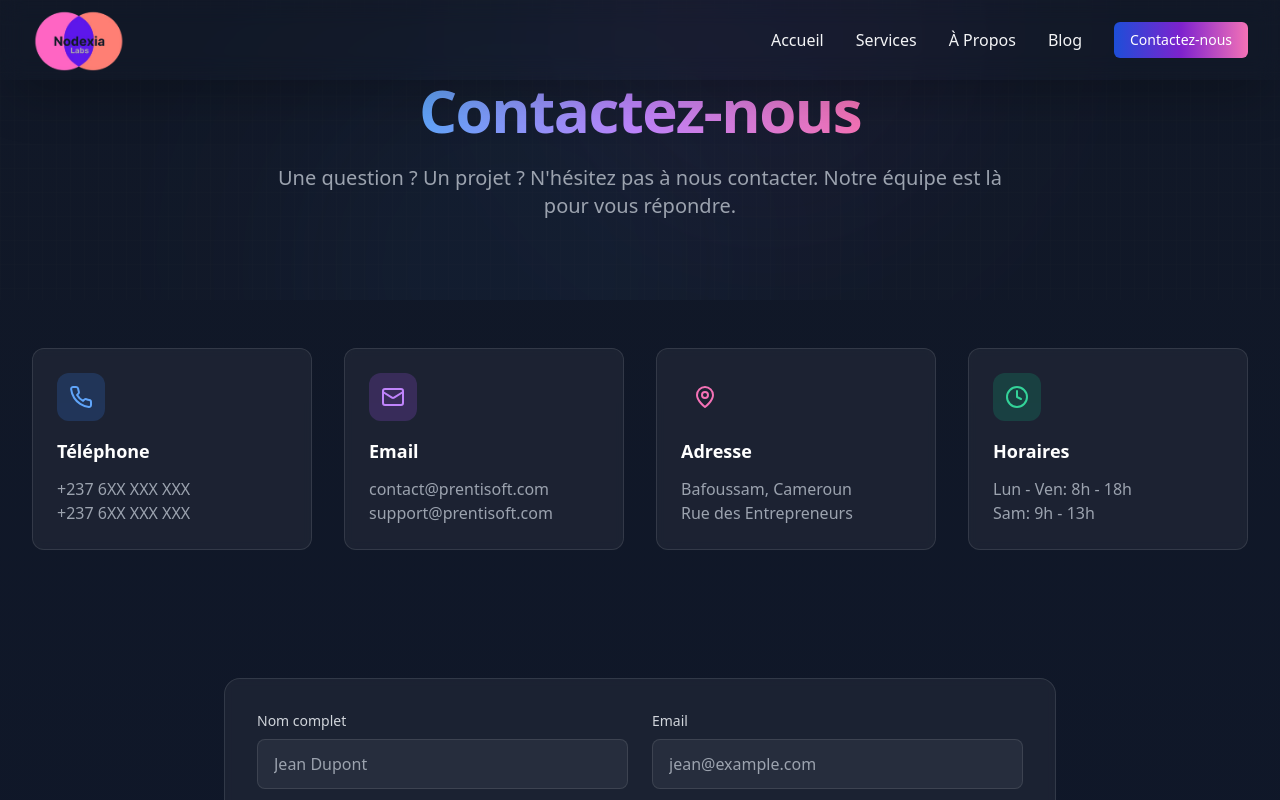
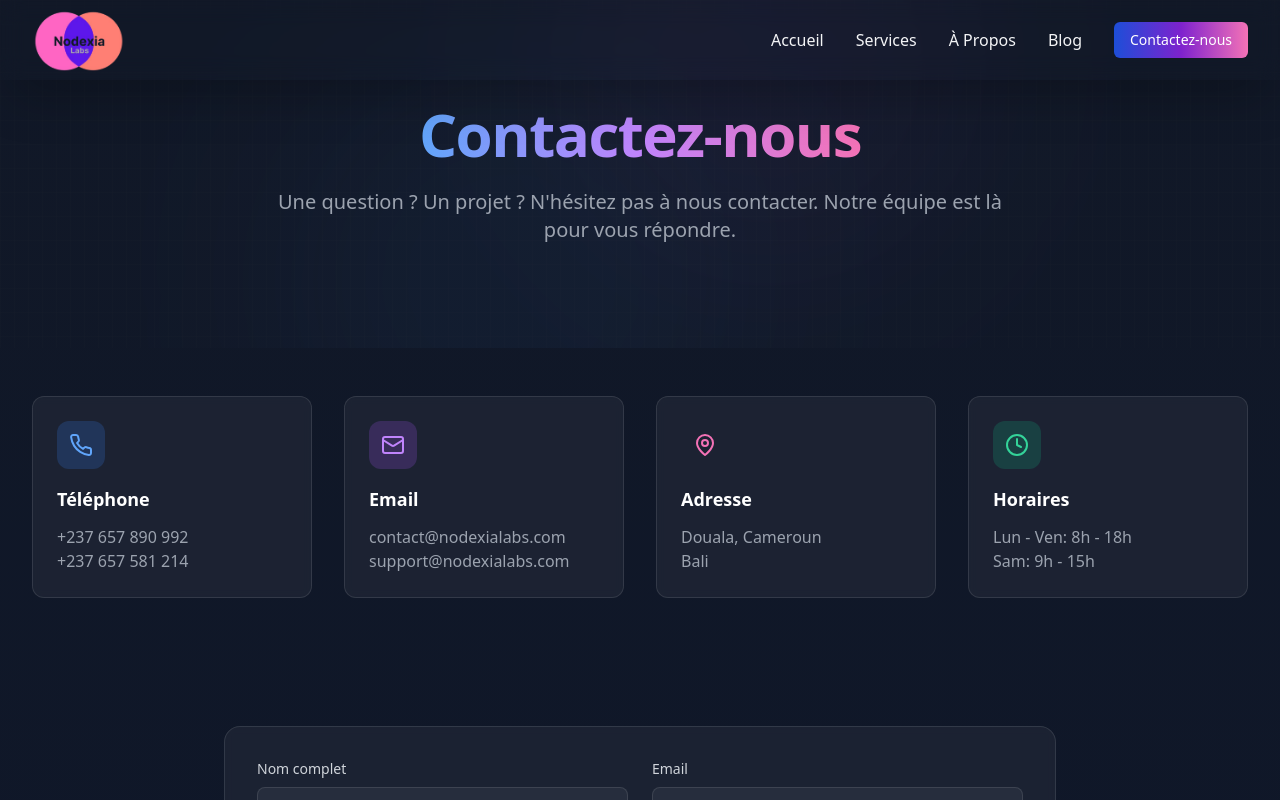
Before and after one commit to kabrelangelo/NodexiaLabs, a React (Vite) app: page /contact in a window 1280 px wide. Shown: the top 800 px of the page. Built offline with nearby package versions, Linux system fonts and the light colour scheme.

Commit message:
mise à jour Contact

```diff
--- a/src/pages/Contact.tsx
+++ b/src/pages/Contact.tsx
@@ -36,25 +36,25 @@ const contactInfo = [
   {
     icon: Phone,
     title: 'Téléphone',
-    details: ['+237 6XX XXX XXX', '+237 6XX XXX XXX'],
+    details: ['+237 657 890 992', '+237 657 581 214'],
     color: 'blue'
   },
   {
     icon: Mail,
     title: 'Email',
-    details: ['contact@prentisoft.com', 'support@prentisoft.com'],
+    details: ['contact@nodexialabs.com', 'support@nodexialabs.com'],
     color: 'purple'
   },
   {
     icon: MapPin,
     title: 'Adresse',
-    details: ['Bafoussam, Cameroun', 'Rue des Entrepreneurs'],
+    details: ['Douala, Cameroun', 'Bali'],
     color: 'pink'
   },
   {
     icon: Clock,
     title: 'Horaires',
-    details: ['Lun - Ven: 8h - 18h', 'Sam: 9h - 13h'],
+    details: ['Lun - Ven: 8h - 18h', 'Sam: 9h - 15h'],
     color: 'emerald'
   }
 ];
@@ -113,14 +113,14 @@ const Contact = () => {
         </div>
 
         {/* Content */}
-        <div className="relative z-10 max-w-7xl mx-auto px-4 sm:px-6 lg:px-8">
+        <div className="relative z-10 max-w-7xl my-6 mx-auto px-4 sm:px-6 lg:px-8">
           <motion.div
             initial={{ opacity: 0, y: 20 }}
             animate={{ opacity: 1, y: 0 }}
             transition={{ duration: 0.8 }}
             className="text-center"
           >
-            <h1 className="text-5xl md:text-6xl font-bold tracking-tight mb-6">
+            <h1 className="text-4xl md:text-6xl font-bold tracking-tight mb-6">
               <span className="bg-gradient-to-r from-blue-400 via-purple-400 to-pink-400 bg-clip-text text-transparent">
                 Contactez-nous
               </span>
@@ -189,7 +189,7 @@ const Contact = () => {
                     onChange={handleChange}
                     required
                     className="w-full px-4 py-3 rounded-lg bg-white/5 border border-white/10 text-white placeholder-gray-400 focus:outline-none focus:ring-2 focus:ring-blue-500 focus:border-transparent transition-all duration-300"
-                    placeholder="Jean Dupont"
+                    placeholder="Votre nom"
                   />
                 </div>
 
```
